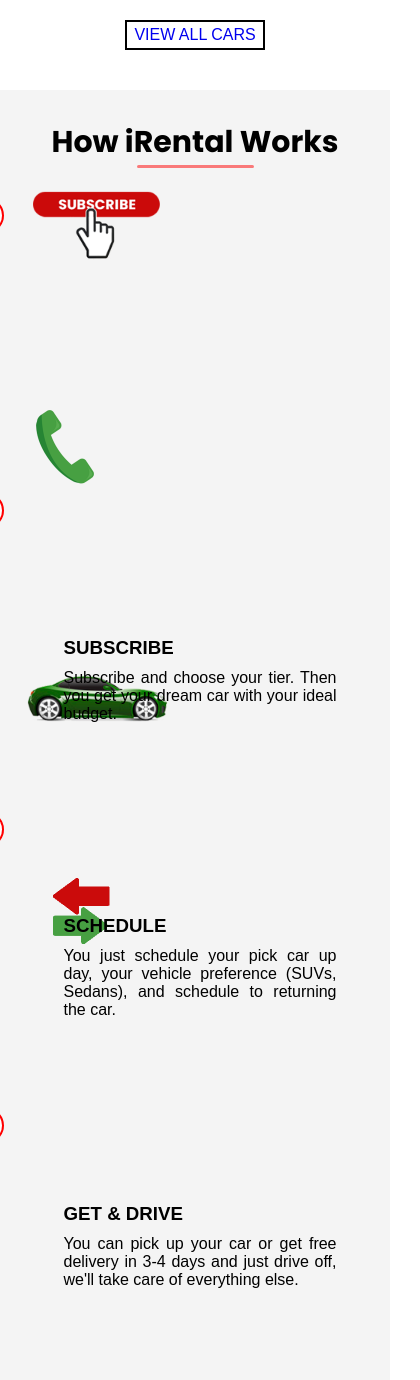
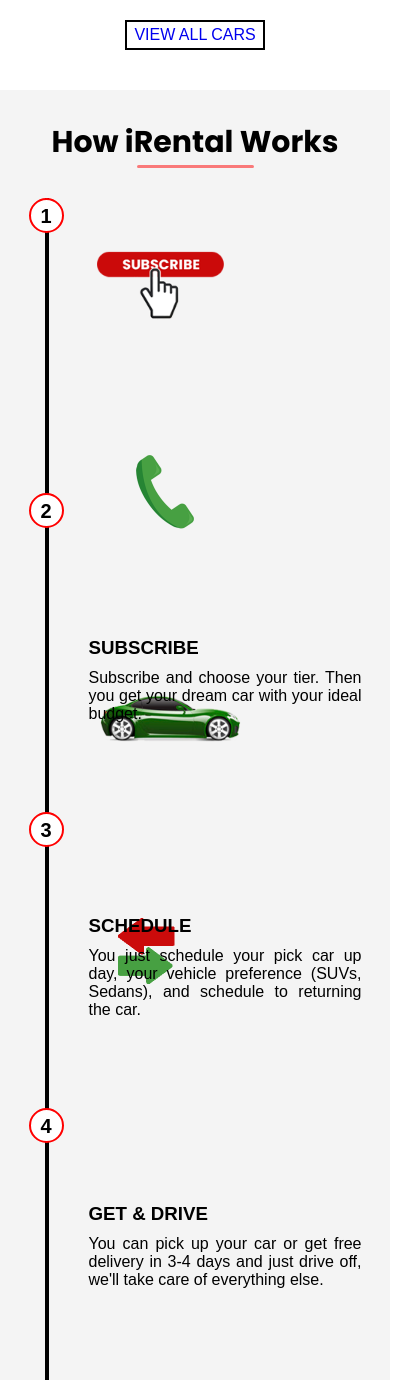
Before and after one commit to klaseeee/drive-it, a plain HTML site: page index.html in a window 390 px wide. Shown: the part 1972-3352 px from the top of the page, 420 px wide, since content can reach past the window. Drawn offline with Linux system fonts and the light colour scheme.

Commit message:
memperbaiki menu how irental works

```diff
--- a/css/responsive.css
+++ b/css/responsive.css
@@ -96,33 +96,33 @@
 
     .container.tc .content .icon ul {
         position: absolute;
-        right: -120px;
+        right: -100px;
         top: 30px;
     }
 
     .container .content .icon ul li:nth-child(1) img {
         position: absolute;
-        top: -6px;
-        right: 220px;
+        top: -70px;
+        right: 140px;
     }
 
     .container .content .icon ul li:nth-child(2) img {
         position: absolute;
-        top: 50px;
-        right: 15px;
+        top: -50px;
+        right: -50px;
         /* border: 1px solid red; */
     }
 
     .container .content .icon ul li:nth-child(3) img {
         position: absolute;
-        right: -260px;
-        top: -7px;
+        right: -300px;
+        top: -80px;
     }
 
     .container .content .icon ul li:nth-child(4) img {
         position: absolute;
-        right: -450px;
-        bottom: 15px;
+        right: -510px;
+        bottom: 80px;
     }
 
     .container.tc .content {
@@ -166,7 +166,7 @@
         border-left: 4px solid black;
         flex-direction: column;
         justify-content: space-evenly;
-        transform: translate(-230px, 0);
+        transform: translate(-170px, 0);
         left: 10%;
     }
 
@@ -207,7 +207,7 @@
         flex-direction: column;
         justify-content: space-between;
         padding: 50px 0;
-        transform: translate(0, -67px);
+        transform: translate(25px, -67px);
     }
 
     .container .content .deskripsi ul .two {
```
